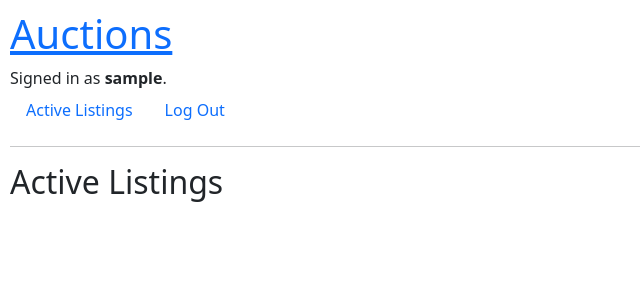
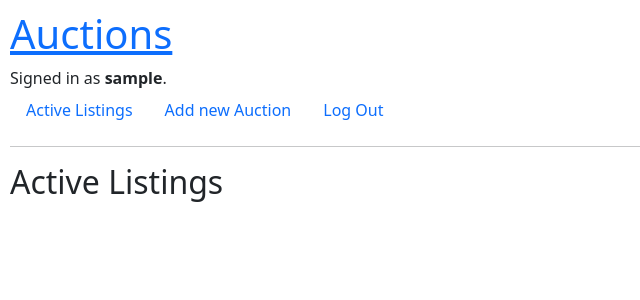
Before and after one commit to sandovaldavid/project-02-auctions, a Django app: page / in a window 1280 px wide. Shown: the top 300 px of the page, without its empty margins (0-640 px from the left). Run offline with Django 3.2, Linux system fonts and the light colour scheme; the visitor is signed in with stand-in values (Sample User, id 1); data that the repository does not hold is empty.

Commit message:
:sparkles: feat: now only user can add new actions.

```diff
--- a/auctions/templates/auctions/layout.html
+++ b/auctions/templates/auctions/layout.html
@@ -22,6 +22,9 @@
             </li>
             {% if user.is_authenticated %}
                 <li class="nav-item">
+                    <a class="nav-link" href="{% url 'addAuctions' %}">Add new Auction</a>
+                </li>
+                <li class="nav-item">
                     <a class="nav-link" href="{% url 'logout' %}">Log Out</a>
                 </li>
             {% else %}
```
